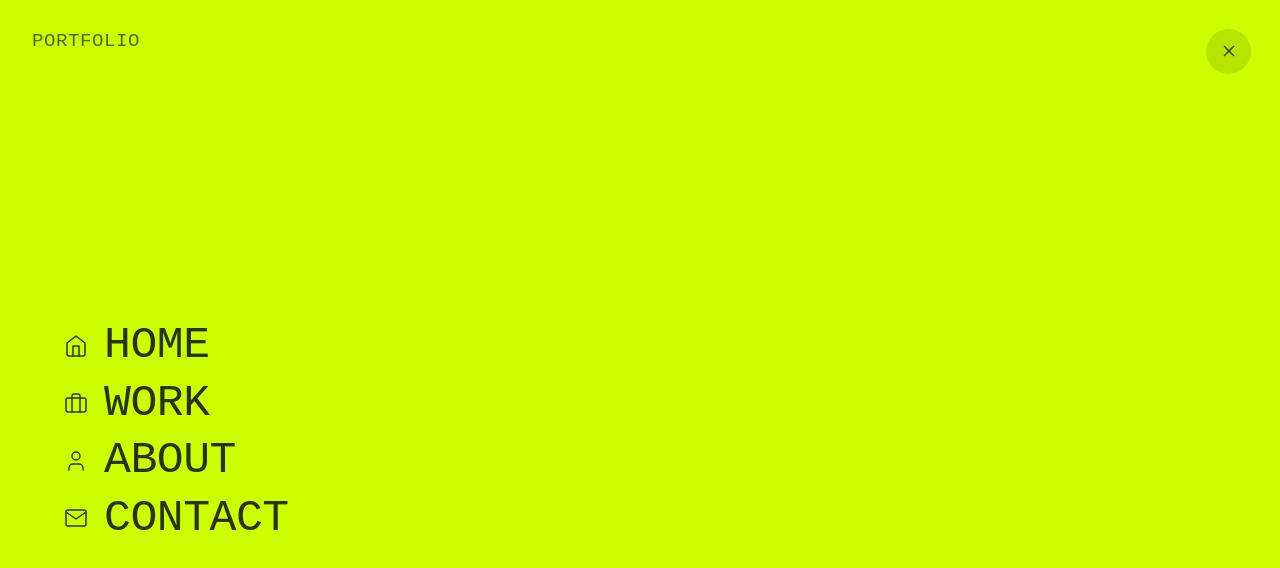
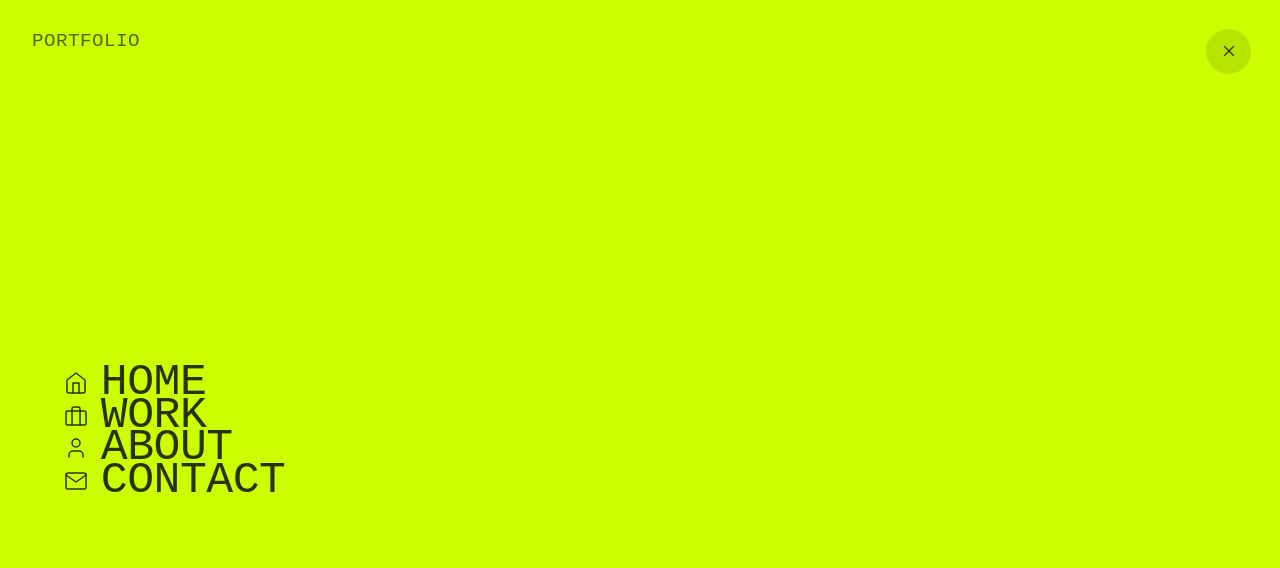
Before and after one commit to vinividivicilala/lolo, a Next.js app in the folder faq/: page / in a window 1280 px wide. Both pictures are taken after a click on the element "MENU". Shown: the top 568 px of the page. Built offline with nearby package versions, Linux system fonts and the light colour scheme; a web font is replaced by a local one.

Commit message:
Update page.tsx

```diff
--- a/faq/app/page.tsx
+++ b/faq/app/page.tsx
@@ -332,11 +332,11 @@ export default function HomePage(): React.JSX.Element {
                 justifyContent: 'center',
                 paddingLeft: '2rem'
               }}>
-                {/* Menu Items with thin text and SVG icons */}
+                {/* Menu Items with very tight spacing */}
                 <div style={{
                   display: 'flex',
                   flexDirection: 'column',
-                  gap: '0.2rem'
+                  gap: '0rem' // Removed gap completely
                 }}>
                   {menuItems.map((item, index) => (
                     <motion.div
@@ -346,7 +346,8 @@ export default function HomePage(): React.JSX.Element {
                         cursor: 'pointer',
                         display: 'flex',
                         alignItems: 'center',
-                        padding: '0.3rem 0'
+                        padding: '0.1rem 0', // Reduced padding
+                        margin: '-0.2rem 0' // Negative margin to make it even tighter
                       }}
                       onMouseEnter={() => setHoveredItem(item.name)}
                       onMouseLeave={() => setHoveredItem(null)}
@@ -363,7 +364,7 @@ export default function HomePage(): React.JSX.Element {
                       {/* SVG Icon */}
                       <motion.div
                         style={{
-                          marginRight: '1rem',
+                          marginRight: '0.8rem', // Reduced margin
                           opacity: 0.8,
                           display: 'flex',
                           alignItems: 'center'
@@ -376,19 +377,19 @@ export default function HomePage(): React.JSX.Element {
                         {getIcon(item.name)}
                       </motion.div>
 
-                      {/* Menu Text - Thin and Light */}
+                      {/* Menu Text - Thin and Light with tighter spacing */}
                       <motion.div
                         style={{
                           fontSize: '2.8rem',
                           fontWeight: '300',
                           color: 'rgba(0,0,0,0.8)',
                           fontFamily: 'Arame Mono, monospace',
-                          lineHeight: 1,
+                          lineHeight: 0.8, // Reduced line height
                           letterSpacing: '-0.5px',
                           textTransform: 'uppercase',
                           display: 'flex',
                           alignItems: 'center',
-                          gap: '0.8rem'
+                          gap: '0.5rem' // Reduced gap
                         }}
                         animate={{
                           color: hoveredItem === item.name ? '#000' : 'rgba(0,0,0,0.8)',
@@ -411,8 +412,8 @@ export default function HomePage(): React.JSX.Element {
                           }}
                         >
                           <svg
-                            width="20"
-                            height="20"
+                            width="18" // Slightly smaller
+                            height="18"
                             viewBox="0 0 24 24"
                             fill="none"
                             stroke="currentColor"
```
